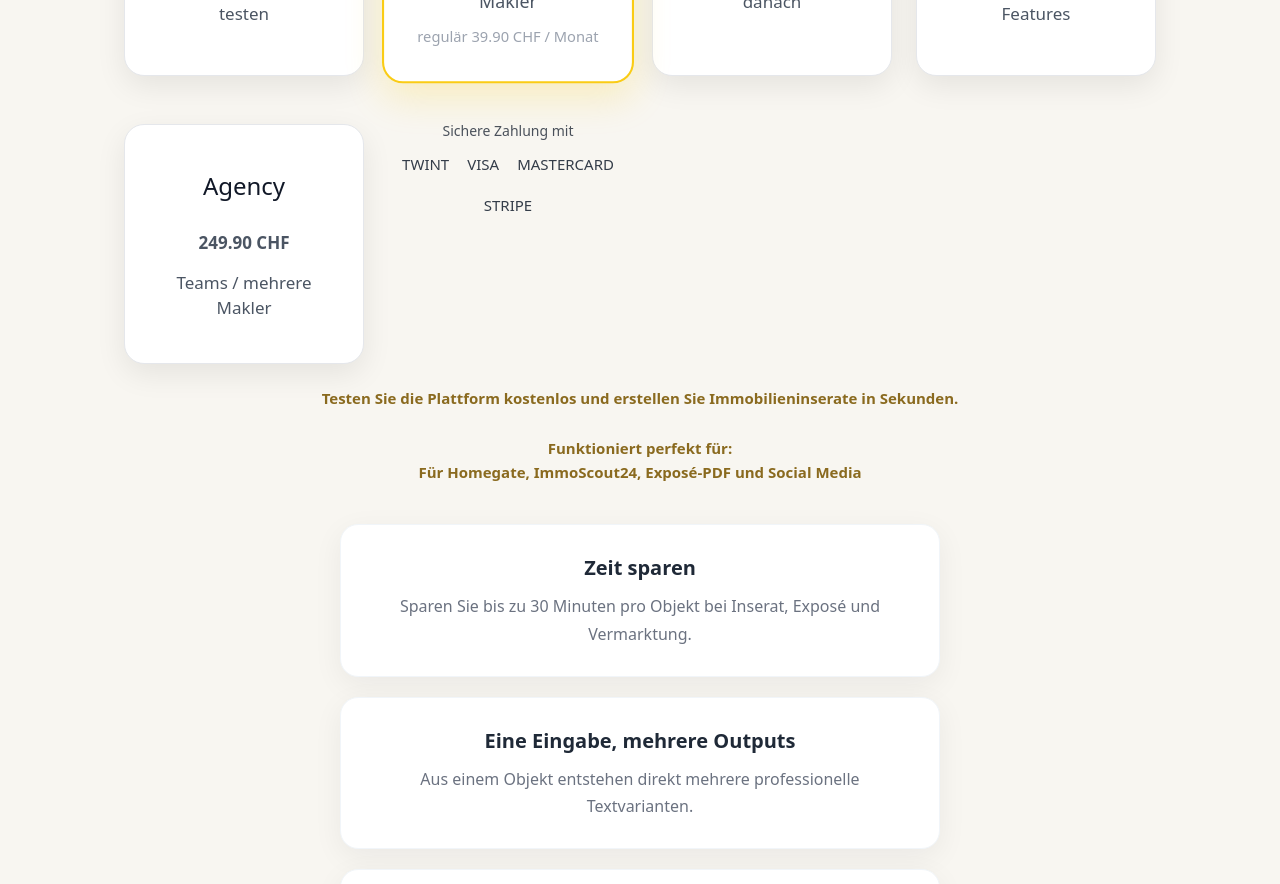
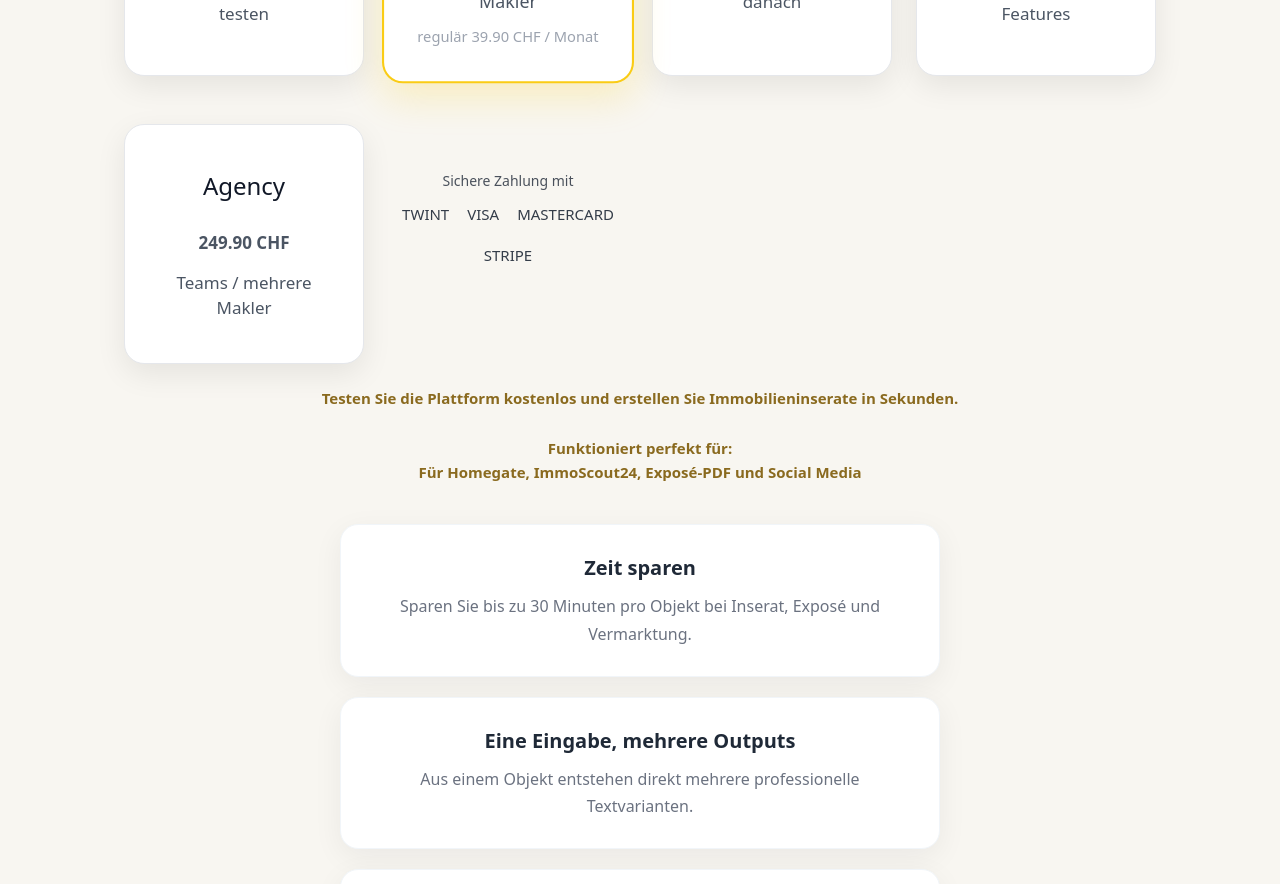
Before and after one commit to capizzijesse-commits/makler-plattform, a Next.js app: page / in a window 1280 px wide. Shown: the part 1040-1924 px from the top of the page. Built offline with nearby package versions, Linux system fonts and the light colour scheme.

Commit message:
fix paymentsection spacing

```diff
--- a/app/page.tsx
+++ b/app/page.tsx
@@ -180,7 +180,7 @@ alignItems: "stretch",
   </div>
 </div>
 
-<div style={{ marginTop: "20px", textAlign: "center" }}>
+<div style={{ marginTop: "70px", textAlign: "center" }}>
   <div style={{ fontSize: "14px", opacity: 0.8, marginBottom: "12px" }}>
     Sichere Zahlung mit
   </div>
```
